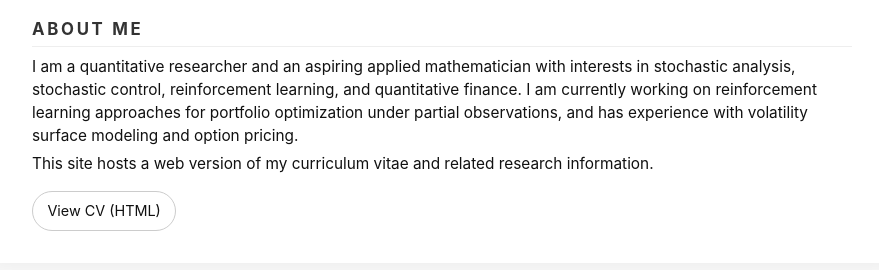
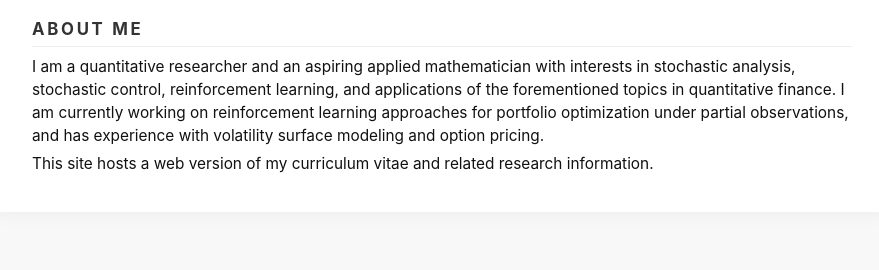
Before and after one commit to longvus/aboutme, a plain HTML site: page index.html in a window 1280 px wide. Shown: the part 184-454 px from the top of the page, without its empty margins (198-1077 px from the left). Drawn offline with Linux system fonts and the light colour scheme.

Commit message:
Revise About Me section in index.html
Updated the description in the About Me section for clarity and conciseness.

```diff
--- a/index.html
+++ b/index.html
@@ -128,17 +128,12 @@
       <h2>About Me</h2>
       <p>
         I am a quantitative researcher and an aspiring applied mathematician with interests in stochastic analysis,
-        stochastic control, reinforcement learning, and quantitative finance. I am currently working on reinforcement learning
-        approaches for portfolio optimization under partial observations, and has experience with volatility surface modeling and option pricing.
+        stochastic control, reinforcement learning, and applications of the forementioned topics in quantitative finance.
+        I am currently working on reinforcement learning approaches for portfolio optimization under partial observations, and has experience with volatility surface modeling and option pricing.
       </p>
       <p>
         This site hosts a web version of my curriculum vitae and related research information.
       </p>
-      <div class="buttons">
-        <a class="btn" href="cv.html">View CV (HTML)</a>
-        <!-- Optional: once you have a PDF in /files/Long_Vu_CV.pdf -->
-        <!-- <a class="btn" href="files/Long_Vu_CV.pdf" target="_blank" rel="noopener">Download CV (PDF)</a> -->
-      </div>
     </section>
   </div>
 </body>
```
